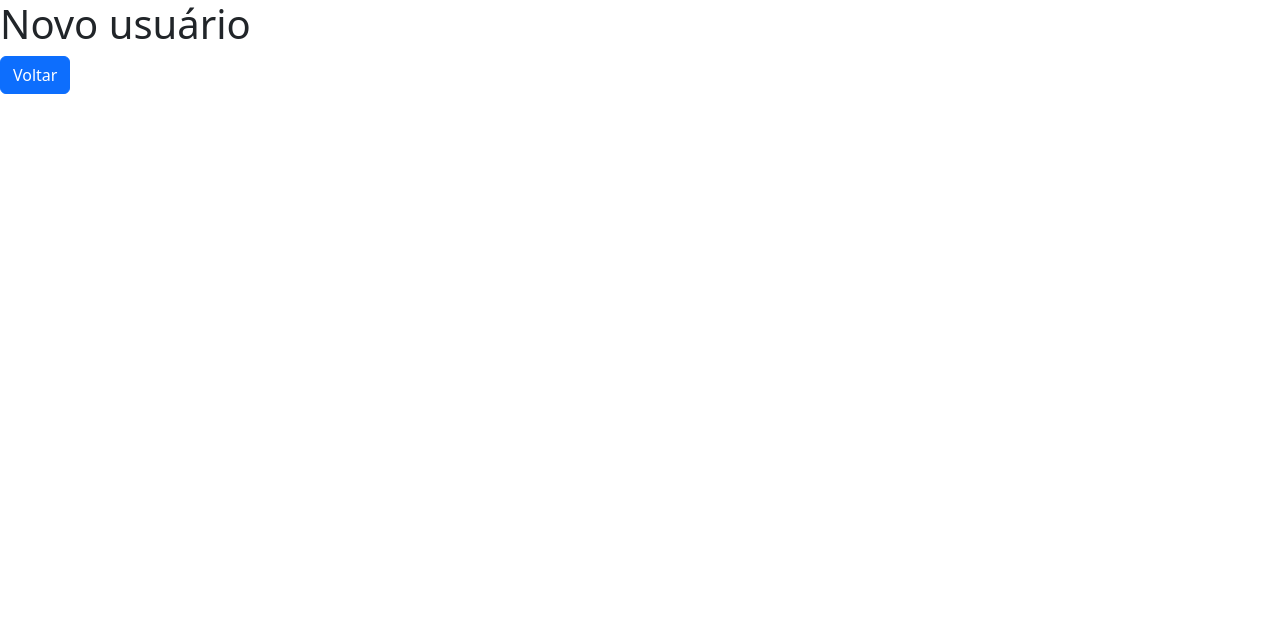
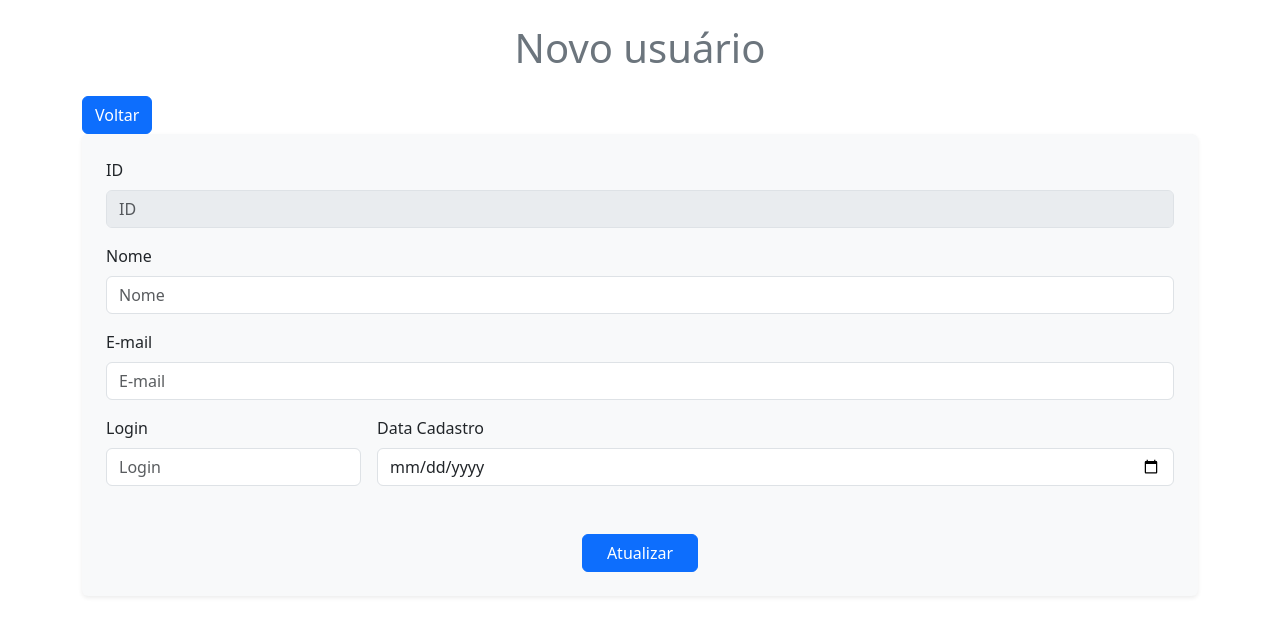
Before and after one commit to guilhermevillaca/filmes-front, an Angular app: page /usuario/editar/1 in a window 1280 px wide. Shown: the top 636 px of the page. Built offline with nearby package versions, Linux system fonts and the light colour scheme; no server answers; sample sign-in values are in the browser's storage.

Commit message:
add usuario form

```diff
--- a/src/app/features/usuario/usuario-form/usuario-form.html
+++ b/src/app/features/usuario/usuario-form/usuario-form.html
@@ -1,3 +1,76 @@
-<h1>{{acao}} usuário</h1>
+<div class="container mt-4 mb-5">
+  <h1 class="text-center mb-4 text-secondary">{{ acao }} usuário</h1>
 
-<button class="btn btn-primary" routerLink="/usuario">Voltar</button>
+  <a routerLink="/usuario" class="btn btn-primary">Voltar</a>
+
+  <form [formGroup]="form" class="p-4 rounded shadow-sm bg-light">
+
+    <div class="row g-3">
+      <div class="col-md-12">
+        <label for="id" class="form-label">ID</label>
+        <input
+          type="text"
+          id="id"
+          class="form-control"
+          placeholder="ID"
+          [formControl]="form.controls.id"
+        />
+      </div>
+
+      <div class="col-md-12">
+        <label for="nome" class="form-label">Nome</label>
+        <input
+          type="text"
+          id="nome"
+          class="form-control"
+          placeholder="Nome"
+          [formControl]="form.controls.nome"
+        />
+      </div>
+
+      <div class="col-12">
+        <label for="email" class="form-label">E-mail</label>
+        <input
+          id="email"
+          rows="3"
+          class="form-control"
+          placeholder="E-mail"
+          [formControl]="form.controls.email"
+        />
+      </div>
+
+      <div class="col-md-3">
+        <label for="login" class="form-label">Login</label>
+        <input
+          type="text"
+          id="login"
+          class="form-control"
+          placeholder="Login"
+          [formControl]="form.controls.login"
+        />
+      </div>
+
+      <div class="col-md-9">
+        <label for="dataCadastro" class="form-label">Data Cadastro</label>
+        <input
+          type="date"
+          id="dataCadastro"
+          class="form-control"
+          placeholder="Data Cadastro"
+          [formControl]="form.controls.dataCadastro"
+        />
+      </div>
+
+      <div class="text-center mt-4">
+        <div class="text-center mt-4">
+          <button
+            type="button"
+            class="btn btn-primary px-4"
+            (click)="id ? update() : create()">
+            {{ id ? 'Atualizar' : 'Salvar' }}
+          </button>
+        </div>
+      </div>
+    </div>
+  </form>
+</div>
--- a/src/app/features/usuario/usuario-form/usuario-form.ts
+++ b/src/app/features/usuario/usuario-form/usuario-form.ts
@@ -1,27 +1,94 @@
-import { Component } from '@angular/core';
-import {RouterLink} from '@angular/router';
+import {Component, inject} from '@angular/core';
+import {ActivatedRoute, Router, RouterLink} from '@angular/router';
 import {SHARED_IMPORTS} from '../../../shared/util/shared-imports';
-import {FormControl, FormGroup} from '@angular/forms';
+import {FormControl, FormGroup, ReactiveFormsModule} from '@angular/forms';
+import {Obra} from '../../../core/model/obra';
+import {UsuarioService} from '../../../core/service/usuario-service';
+import {converterDataInputParaISO, converterDataISOParaInput} from '../../../shared/util/util';
+import {AvaliacaoList} from '../../avaliacao/avaliacao-list';
+import {Usuario} from '../../../core/model/usuario';
 
 @Component({
   selector: 'app-usuario-form',
   imports: [
-    SHARED_IMPORTS
+    SHARED_IMPORTS,
+    ReactiveFormsModule
   ],
   templateUrl: './usuario-form.html',
   styleUrl: './usuario-form.css',
 })
 export class UsuarioForm {
-    acao: string = 'Novo';
+  acao: string = 'Novo';
+  private service = inject(UsuarioService);
+  private route = inject(Router);
+  private activatedRoute = inject(ActivatedRoute);
+  id: any;
+  usuario: any;
 
   form = new FormGroup({
     id: new FormControl<string | null>({value: null, disabled: true}),
-    titulo: new FormControl<string | null>(''),
-    descricao: new FormControl<string | null>(''),
-    anoLancamento: new FormControl<number | null>(null),
-    imagemUrl: new FormControl<string | null>(''),
-    tipo: new FormControl<string | null>(''),
-    genero: new FormControl<number | null>(null)
+    nome: new FormControl<string | null>(''),
+    email: new FormControl<string | null>(''),
+    login: new FormControl<string | null>(null),
+    dataCadastro: new FormControl<string | null>('')
   });
 
+  ngOnInit() {
+    this.id = this.activatedRoute.snapshot.params['id'];
+    if(this.id){
+      this.findById();
+    }
+  }
+
+  public findById(){
+    this.service.findById(this.id).subscribe({
+      next: (data) => {
+        this.usuario = data;
+        this.form.controls.id.setValue(this.usuario.id);
+        this.form.controls.nome.setValue(this.usuario.nome);
+        this.form.controls.email.setValue(this.usuario.email);
+        this.form.controls.login.setValue(this.usuario.login);
+        this.form.controls.dataCadastro.setValue(converterDataISOParaInput(this.usuario.dataCadastro));
+      },
+      error: (error) => console.error(error)
+    });
+  }
+
+
+  public create(): void {
+    if (this.form.invalid) return;
+
+    const usuario: Usuario = {
+      ...this.form.getRawValue()
+    };
+    this.save(usuario);
+  }
+
+  public update() {
+    if (this.form.invalid) return;
+
+    const usuario: Usuario = {
+      ...this.form.getRawValue()
+    };
+
+    this.save(usuario);
+
+  }
+
+  private save(usuario: Usuario): void {
+    if (usuario.dataCadastro) {
+      usuario.dataCadastro = converterDataInputParaISO(usuario.dataCadastro);
+    }    if (this.id) {
+      this.service.update(this.id, usuario).subscribe({
+        next: () => this.route.navigate(['usuario']),
+        error: (error) => console.error(error)
+      });
+    } else {
+      this.service.create(usuario).subscribe({
+        next: () => this.route.navigate(['usuario']),
+        error: (error) => console.error(error)
+      });
+    }
+  }
+
 }
--- a/src/app/features/usuario/usuario-list.html
+++ b/src/app/features/usuario/usuario-list.html
@@ -27,3 +27,10 @@
   </tbody>
 
 </table>
+
+
+<gui-paginator
+  [totalPages]="totalPages"
+  [currentPage]="currentPage"
+  (pageChange)="onPageChange($event)">
+</gui-paginator>
--- a/src/app/features/usuario/usuario-list.ts
+++ b/src/app/features/usuario/usuario-list.ts
@@ -2,6 +2,7 @@ import {Component, inject} from '@angular/core';
 import {SHARED_IMPORTS} from '../../shared/util/shared-imports';
 import {UsuarioService} from '../../core/service/usuario-service';
 import {Usuario} from '../../core/model/usuario';
+import {Router} from '@angular/router';
 
 @Component({
   selector: 'app-usuario',
@@ -15,6 +16,7 @@ export class UsuarioList {
   totalPages: number = 0;
   pageSize = 15;
   private service = inject(UsuarioService);
+  private route = inject(Router);
   usuario$: Usuario[] = [];
 
   ngOnInit() {
@@ -44,10 +46,15 @@ export class UsuarioList {
   }
 
   public editar(id: any){
-    console.log(id);
+    this.route.navigate(['usuario/editar',id]);
   }
 
   public excluir(id: any){
-    console.log(id);
+    this.service.delete(id).subscribe({
+      next: (data: any) => {
+        this.findAllPaginated(this.currentPage);;
+      },
+      error: (error: any) => console.error(error)
+    })
   }
 }
--- a/src/app/shared/util/util.ts
+++ b/src/app/shared/util/util.ts
@@ -5,3 +5,12 @@ export function converterDataISOParaInput(isoString: string): string {
     const dia = data.getDate().toString().padStart(2, '0');
     return `${ano}-${mes}-${dia}`; // formato aceito por <input type="date">
   }
+
+export function converterDataInputParaISO(dataInput: string | null | undefined): string | undefined {
+  if (!dataInput) return undefined;
+
+  const date = new Date(dataInput);
+  // Corrige o fuso local (por exemplo, UTC-3)
+  const corrected = new Date(date.getTime() + date.getTimezoneOffset() * 60000);
+  return corrected.toISOString();
+}
```
